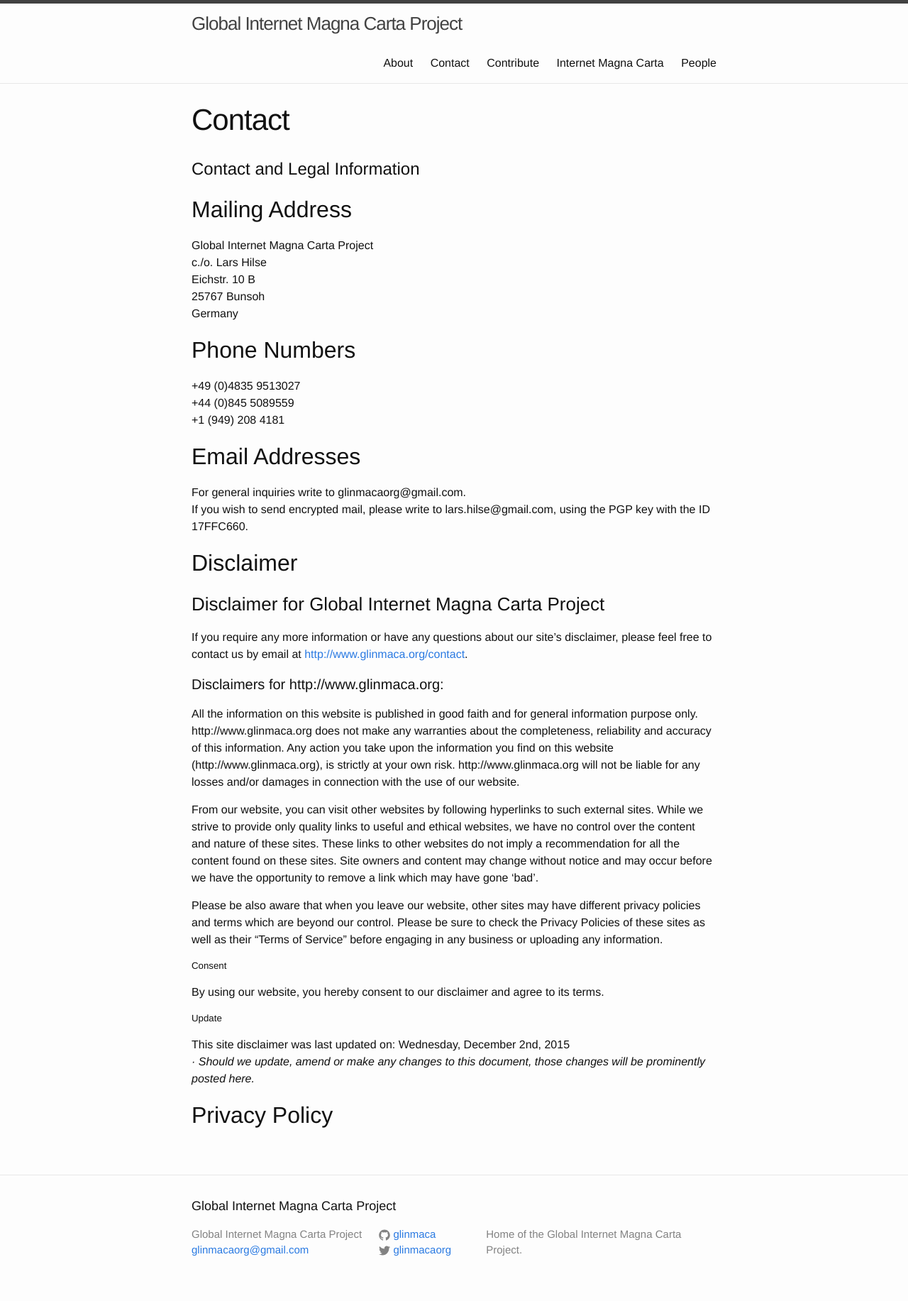
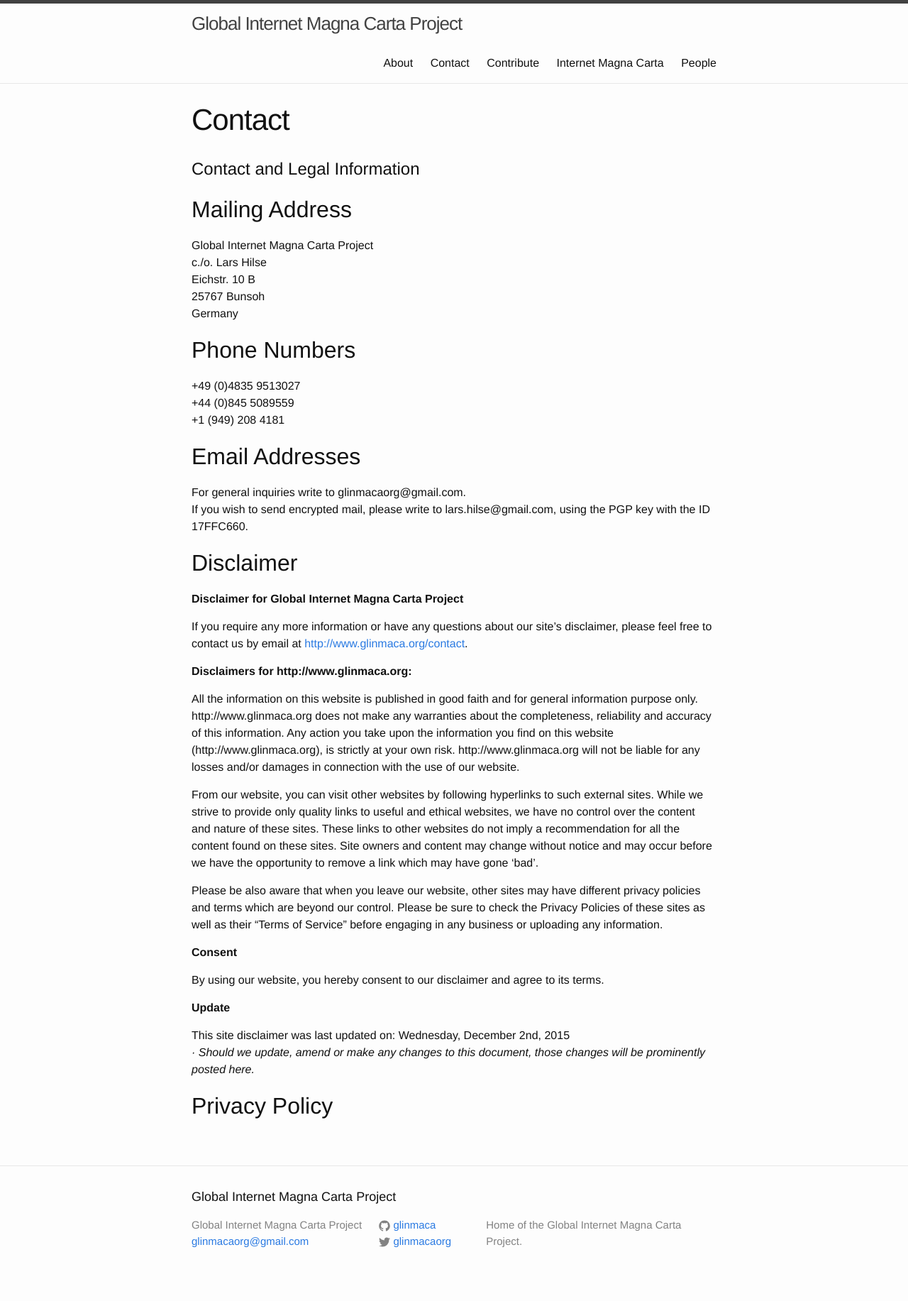
Before and after one commit to GLINMACA/glinmaca.github.io, a Jekyll site: the page built from contact.md, in a window 1280 px wide. Shown: the whole page at 71% size. Built offline with Jekyll 4.4.1, drawn with Linux system fonts in a browser that asks for light colours.

```diff
--- a/contact.md
+++ b/contact.md
@@ -29,11 +29,11 @@ If you wish to send encrypted mail, please write to lars.hilse@gmail.com, using
 
 Disclaimer
 ----------
-### Disclaimer for Global Internet Magna Carta Project
+**Disclaimer for Global Internet Magna Carta Project**
 
 If you require any more information or have any questions about our site's disclaimer, please feel free to contact us by email at [http://www.glinmaca.org/contact](mailto:glinmacaorg@gmail.com).
 
-#### Disclaimers for http://www.glinmaca.org:
+**Disclaimers for http://www.glinmaca.org:**
 
 All the information on this website is published in good faith and for general information purpose only. http://www.glinmaca.org does not make any warranties about the completeness, reliability and accuracy of this information. Any action you take upon the information you find on this website (http://www.glinmaca.org), is strictly at your own risk. http://www.glinmaca.org will not be liable for any losses and/or damages in connection with the use of our website.
 
@@ -41,11 +41,11 @@ From our website, you can visit other websites by following hyperlinks to such e
 
 Please be also aware that when you leave our website, other sites may have different privacy policies and terms which are beyond our control. Please be sure to check the Privacy Policies of these sites as well as their "Terms of Service" before engaging in any business or uploading any information.
 
-##### Consent
+**Consent**
 
 By using our website, you hereby consent to our disclaimer and agree to its terms.
 
-##### Update
+**Update**
 
 This site disclaimer was last updated on: Wednesday, December 2nd, 2015
 _· Should we update, amend or make any changes to this document, those changes will be prominently posted here._
```
